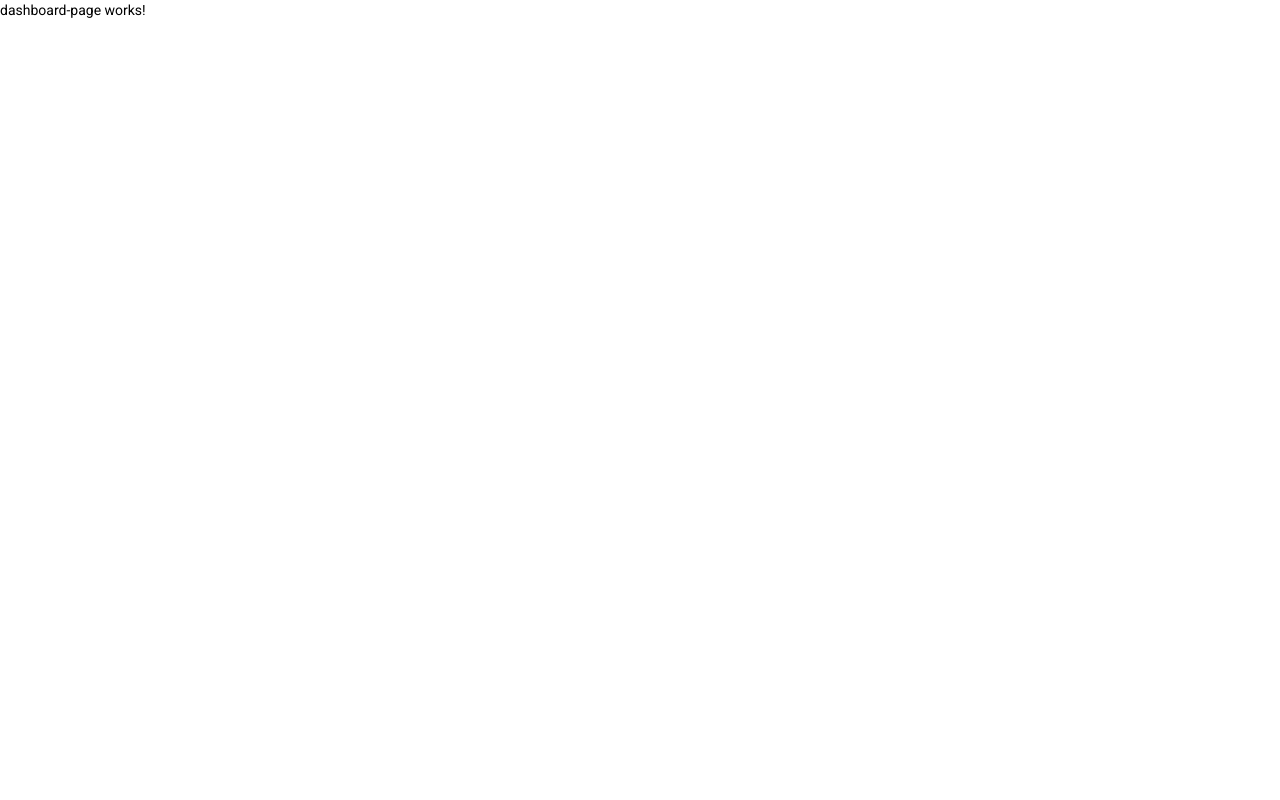
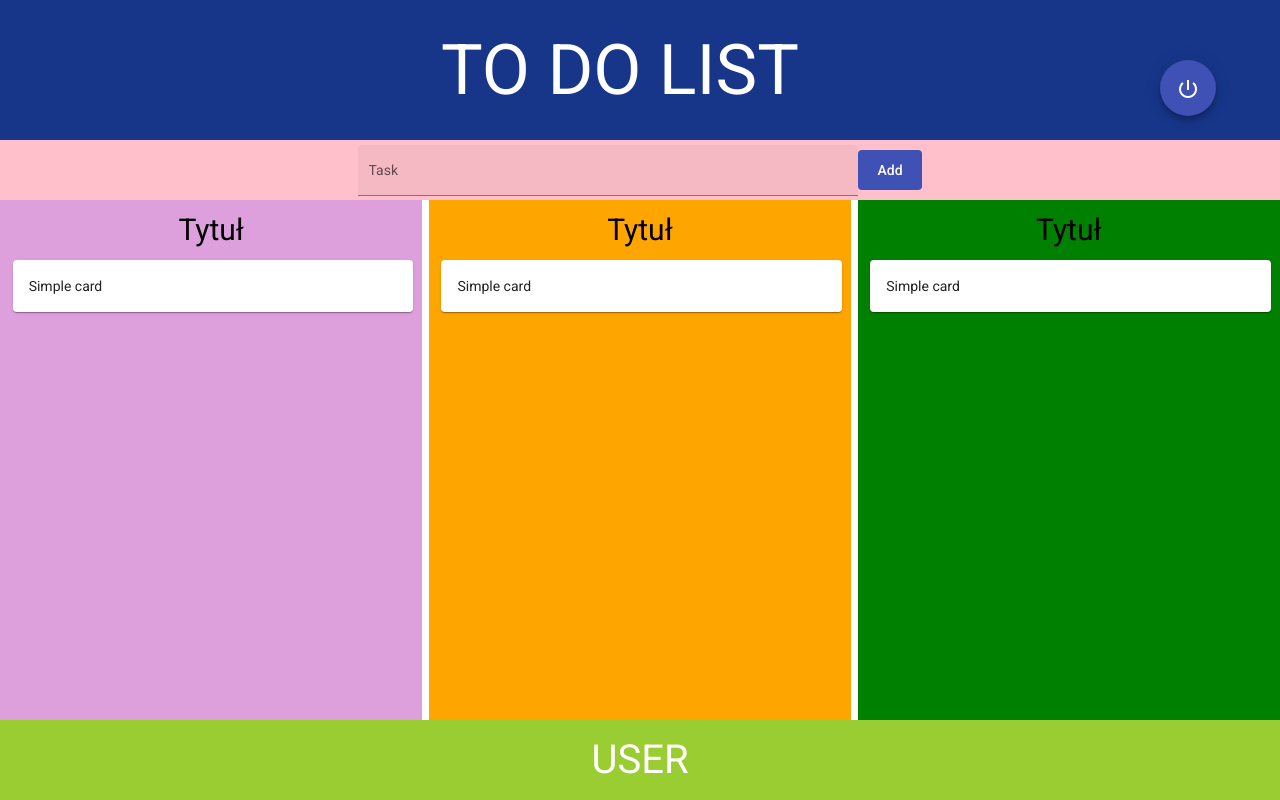
Before and after one commit to korneliawolniak/toDoList, an Angular app: page / in a window 1280 px wide. Built offline with nearby package versions, Linux system fonts and the light colour scheme.

Commit message:
dashboard template

```diff
--- /dev/null
+++ b/src/app/components/list/list.component.html
@@ -0,0 +1,6 @@
+<main class="list-box">
+  <header class="list-header">Tytuł</header>
+  <ul class = "list">
+    <mat-card class="list-item">Simple card</mat-card>
+  </ul>
+</main>
--- /dev/null
+++ b/src/app/components/list/list.component.scss
@@ -0,0 +1,22 @@
+.list-box {
+  display: flex;
+  flex-direction: column;
+}
+.list-header {
+  align-self: center;
+  font-size: 30px;
+
+  padding: 20px;
+}
+.list {
+  display: flex;
+  list-style-type: none;
+  margin-block-start: 0em;
+  margin-block-end: 0em;
+  margin-inline-start: 0px;
+  margin-inline-end: 0px;
+  padding-inline-start: 3%;
+}
+.list-item {
+  width: 90%;
+}
--- /dev/null
+++ b/src/app/components/list/list.component.ts
@@ -0,0 +1,15 @@
+import { Component, OnInit } from '@angular/core';
+
+@Component({
+  selector: 'app-list',
+  templateUrl: './list.component.html',
+  styleUrls: ['./list.component.scss']
+})
+export class ListComponent implements OnInit {
+
+  constructor() { }
+
+  ngOnInit(): void {
+  }
+
+}
--- a/src/app/pages/dashboard-page/dashboard-page.component.html
+++ b/src/app/pages/dashboard-page/dashboard-page.component.html
@@ -1 +1,31 @@
-<p>dashboard-page works!</p>
+<main class="main-page">
+  <header class="header-box">
+    <div class="header-title">TO DO LIST</div>
+    <div class="logout-button-box">
+      <button
+        class="logout-button"
+        mat-fab
+        color="primary"
+        aria-label="Icon button with a logout icon"
+      >
+        <mat-icon>power_settings_new</mat-icon>
+      </button>
+    </div>
+  </header>
+
+  <div class="input-box">
+    <mat-form-field class="input" appearance="fill">
+      <mat-label>Task</mat-label>
+      <input matInput placeholder="Task do to..." />
+    </mat-form-field>
+    <button class ="add-button"mat-flat-button color="primary">Add</button>
+  </div>
+
+  <section class="lists-box">
+    <app-list class="todo-list"></app-list>
+    <app-list class="inprogress-list"></app-list>
+    <app-list class="done-list"></app-list>
+  </section>
+
+  <footer class="footer">USER</footer>
+</main>
--- a/src/app/pages/dashboard-page/dashboard-page.component.scss
+++ b/src/app/pages/dashboard-page/dashboard-page.component.scss
@@ -0,0 +1,74 @@
+.main-page {
+  height: 100vh;
+  display: flex;
+  flex-direction: column;
+}
+.header-box {
+  display: flex;
+  height: 80px;
+  width: 100%;
+  background-color: #17368a;
+  padding-top: 60px;
+}
+.header-title {
+  display: flex;
+  justify-content: center;
+  height: 90px;
+  width: 90%;
+  color: white;
+  font-size: 70px;
+  padding-left: 80px;
+}
+.logout-button-box {
+  display: block;
+  height: 90px;
+  width: 10%;
+}
+
+.input-box {
+  display: flex;
+  justify-content: center;
+  background-color: pink;
+  height: 60px;
+}
+.input {
+  padding-top: 5px;
+  width: 500px;
+}
+.add-button {
+  align-self: center;
+  height: 40px;
+}
+.lists-box {
+  display: flex;
+  flex: 1 1 auto;
+  overflow-y: scroll;
+  width: 100%;
+  align-items: stretch;
+  justify-content: center;
+  justify-content: space-between;
+}
+.todo-list {
+  height: auto;
+  width: 33%;
+  background-color: plum;
+}
+.inprogress-list {
+  height: auto;
+  background-color: orange;
+  width: 33%;
+}
+.done-list {
+  height: auto;
+  background-color: green;
+  width: 33%;
+}
+.footer {
+  background-color: yellowgreen;
+  height: 50px;
+  display: flex;
+  justify-content: center;
+  padding-top: 30px;
+  color: white;
+  font-size: 40px;
+}
```
Also changed, not shown: src/app/app.module.ts (+7 -1 lines), 1 other file (tests, documents, lock files or other folders).
